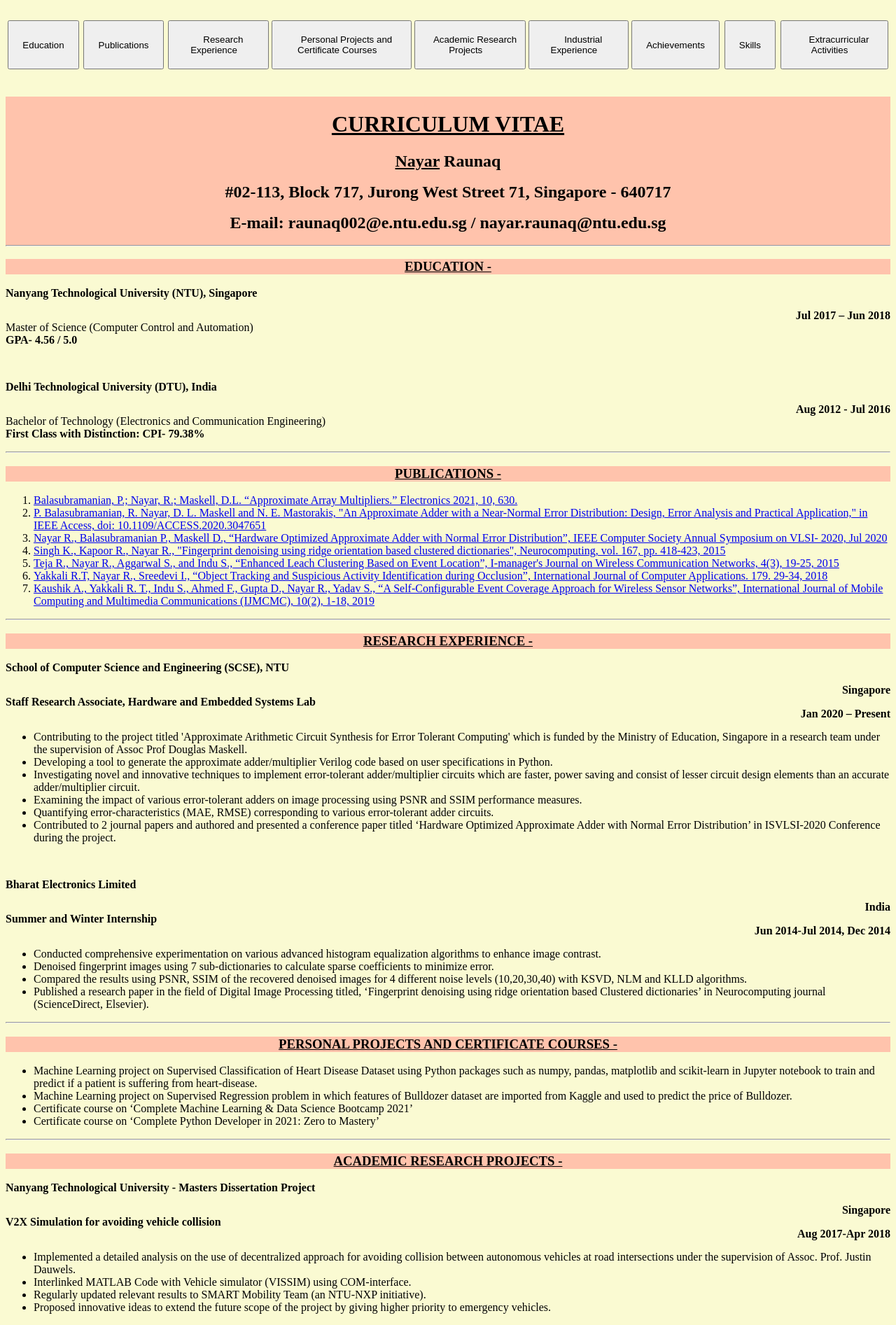
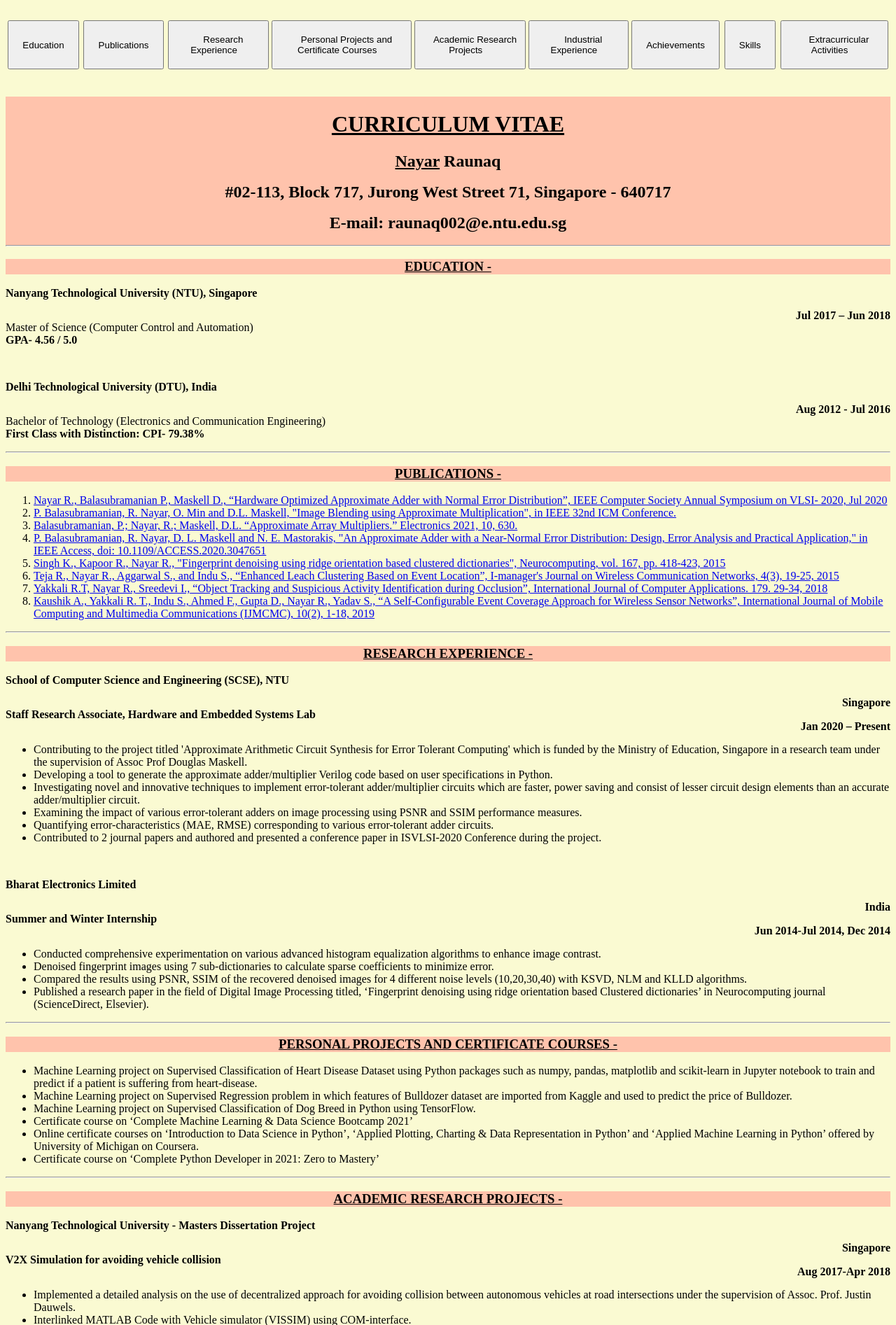
Before and after one commit to raunaqnayar/resume, a Flask app: page / in a window 1280 px wide. Shown: the top 1893 px of the page at 70% size. Run offline with Flask 2, Linux system fonts and the light colour scheme.

Commit message:
resume modification

```diff
--- a/templates/index.html
+++ b/templates/index.html
@@ -40,7 +40,7 @@
 <h1 class='begin'><u>CURRICULUM VITAE</u></h1>
 <h2 class='begin'><u>Nayar</u> Raunaq</h2>
 <h2 class='begin'>#02-113, Block 717, Jurong West Street 71, Singapore - 640717</h2>
-<h2 class='begin'>E-mail: raunaq002@e.ntu.edu.sg / nayar.raunaq@ntu.edu.sg </h2>
+<h2 class='begin'>E-mail: raunaq002@e.ntu.edu.sg </h2>
 <hr>
 </div>
 <h3 id='education' class='subsection'><u>EDUCATION -</u></h3>
@@ -61,9 +61,10 @@
 <h3 id='publications' class='subsection'><u>PUBLICATIONS -</u></h3>
 <p>
 <ol>
+<li><a href="https://ieeexplore.ieee.org/document/9154935">Nayar R., Balasubramanian P., Maskell D., “Hardware Optimized Approximate Adder with Normal Error Distribution”, IEEE Computer Society Annual Symposium on VLSI- 2020, Jul 2020  </a> </li>
+<li><a href="https://elicsir-project.eu/documents/ProcMIEL2021PRT.pdf">P. Balasubramanian, R. Nayar, O. Min and D.L. Maskell, "Image Blending using Approximate Multiplication", in IEEE 32nd ICM Conference. </a> </li>
 <li><a href="https://www.mdpi.com/2079-9292/10/5/630">Balasubramanian, P.; Nayar, R.; Maskell, D.L. “Approximate Array Multipliers.” Electronics 2021, 10, 630. </a> </li>
 <li><a href="https://ieeexplore.ieee.org/document/9309208">P. Balasubramanian, R. Nayar, D. L. Maskell and N. E. Mastorakis, "An Approximate Adder with a Near-Normal Error Distribution: Design, Error Analysis and Practical Application," in IEEE Access, doi: 10.1109/ACCESS.2020.3047651  </a> </li>
-<li><a href="https://ieeexplore.ieee.org/document/9154935">Nayar R., Balasubramanian P., Maskell D., “Hardware Optimized Approximate Adder with Normal Error Distribution”, IEEE Computer Society Annual Symposium on VLSI- 2020, Jul 2020  </a> </li>
 <li><a href="https://www.sciencedirect.com/science/article/abs/pii/S0925231215005226">Singh K., Kapoor R., Nayar R., "Fingerprint denoising using ridge orientation based clustered dictionaries", Neurocomputing, vol. 167, pp. 418-423, 2015  </a> </li>
 <li><a href="https://imanagerpublications.com/article/4847/16">Teja R., Nayar R., Aggarwal S., and Indu S., “Enhanced Leach Clustering Based on Event Location”, I-manager's Journal on Wireless Communication Networks, 4(3), 19-25, 2015  </a> </li>
 <li><a href="https://www.ijcaonline.org/archives/volume179/number11/yakkali-2018-ijca-916117.pdf ">Yakkali R.T, Nayar R., Sreedevi I., “Object Tracking and Suspicious Activity Identification during Occlusion”, International Journal of Computer Applications. 179. 29-34, 2018  </a> </li>
@@ -81,7 +82,7 @@
   <li>Investigating novel and innovative techniques to implement error-tolerant adder/multiplier circuits which are faster, power saving and consist of lesser circuit design elements than an accurate adder/multiplier circuit. </li>
   <li>Examining the impact of various error-tolerant adders on image processing using PSNR and SSIM performance measures.</li>
   <li>Quantifying error-characteristics (MAE, RMSE) corresponding to various error-tolerant adder circuits.</li>
-  <li>Contributed to 2 journal papers and authored and presented a conference paper titled ‘Hardware Optimized Approximate Adder with Normal Error Distribution’ in ISVLSI-2020 Conference during the project.</li>
+  <li>Contributed to 2 journal papers and authored and presented a conference paper in ISVLSI-2020 Conference during the project.</li>
 </ul>
 </p>
 <br>
@@ -104,7 +105,9 @@
   <ul>
     <li>Machine Learning project on Supervised Classification of Heart Disease Dataset using Python packages such as numpy, pandas, matplotlib and scikit-learn in Jupyter notebook to train and predict if a patient is suffering from heart-disease.</li>
     <li>Machine Learning project on Supervised Regression problem in which features of Bulldozer dataset are imported from Kaggle and used to predict the price of Bulldozer.</li>
+    <li>Machine Learning project on Supervised Classification of Dog Breed in Python using TensorFlow.</li>
     <li>Certificate course on ‘Complete Machine Learning & Data Science Bootcamp 2021’ </li>
+    <li>Online certificate courses on ‘Introduction to Data Science in Python’, ‘Applied Plotting, Charting & Data Representation in Python’ and ‘Applied Machine Learning in Python’ offered by University of Michigan on Coursera.</li>
     <li>Certificate course on ‘Complete Python Developer in 2021: Zero to Mastery’ </li>
   </ul>
   </p>
@@ -147,8 +150,7 @@
 Enhanced LEACH clustering based on Event Location <div class='right'> Jun 2014-Nov 2014 </div> </b></p>
 <p>
 <ul>
-  <li>Strategized different ways of clustering in Wireless Sensor Network (WSN) in a 3-member team.</li>
-  <li>The project involved considering important locations in the WSN as events, formation of clusters based on event location and choosing node in the cluster with maximum residual energy as cluster head.</li>
+  <li>Strategized clustering of Wireless Sensor Network (WSN) in a 3-member team. Considered important locations in the WSN as events, used event location for clustering and chose node with maximum residual energy as cluster head.</li>
   <li>Enhanced conventional Low Energy Adaptive Clustering Hierarchy (LEACH) algorithm by factoring in event location to increase network lifetime.</li>
 </ul>
 </p>
@@ -189,7 +191,7 @@
 <h3 id='skills' class='subsection'><u>SKILLS -</u></h3>
 <p>
   <ul>
-    <li>Programming Skills-<ol><li> MATLAB</li><li>Python(numpy, pandas, matplotlib, scikit-learn)</li> <li>Verilog / VHDL</li> <li>C / C++</li> </ol></li>
+    <li>Programming Skills-<ol><li> MATLAB</li><li>Python(numpy, pandas, matplotlib, scikit-learn, tensorflow)</li> <li>Verilog / VHDL</li> <li>C / C++</li> </ol></li>
   </ul>
   <ul>
     <li>Language Skills-<ol><li> English</li><li>Hindi</li> </ol></li>
```
